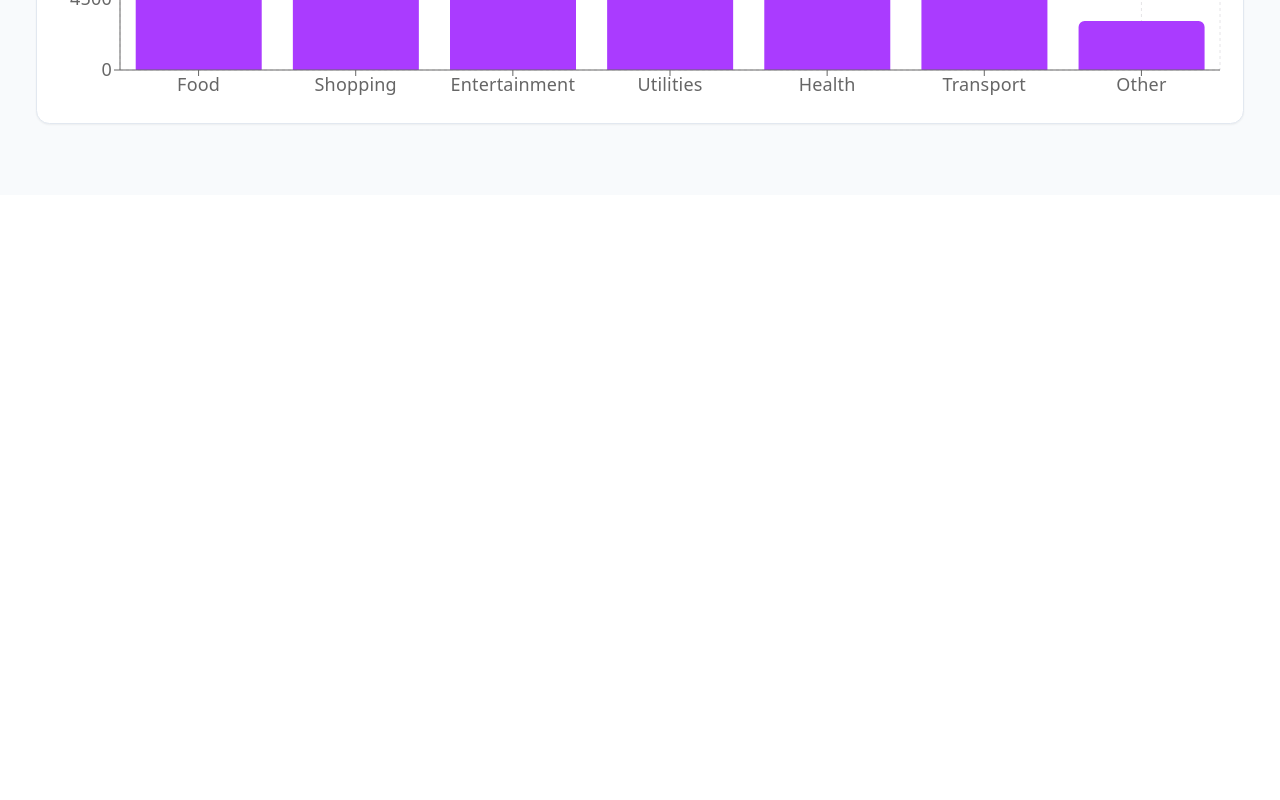
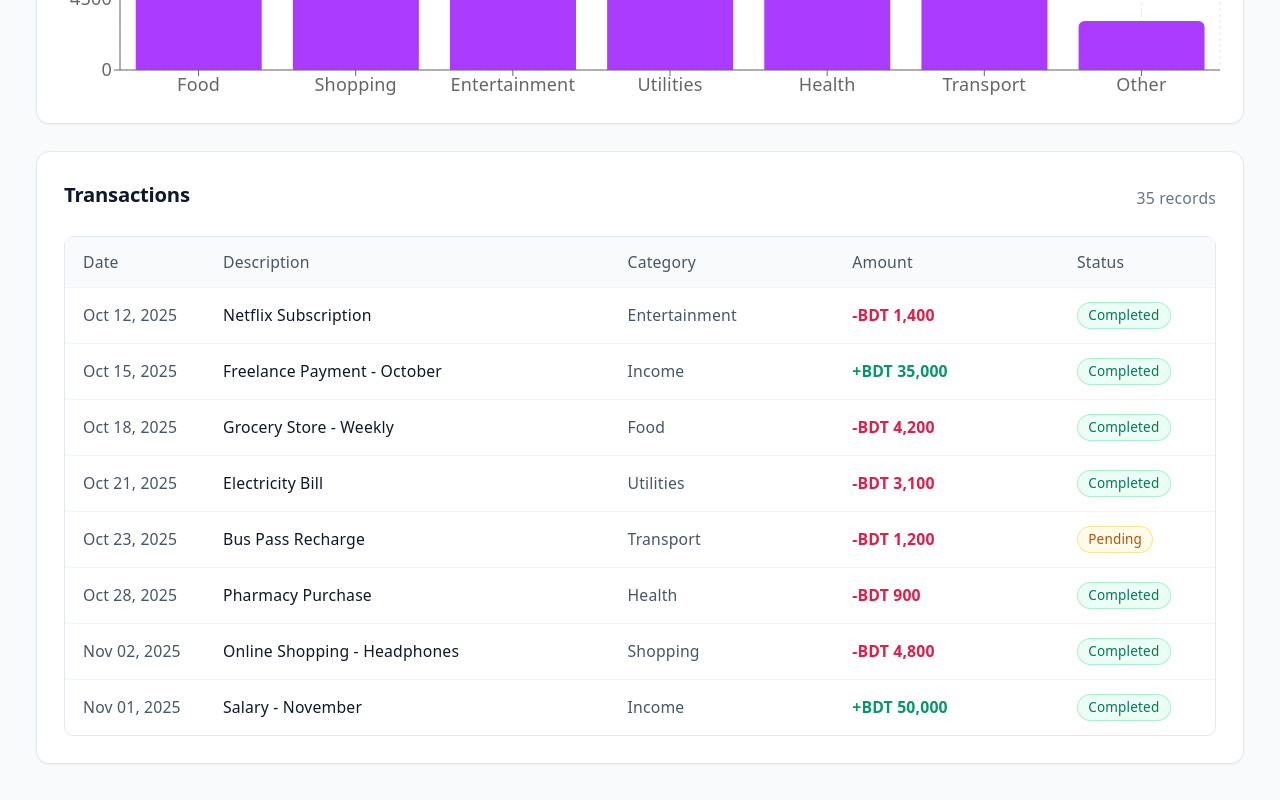
Before and after one commit to tanjil072/finflow-techcare, a React (Vite) app: page / in a window 1280 px wide. Shown: the part 605-1405 px from the top of the page. Before the commit the page ends 800 px from the top, so only its background shows below. Built offline with nearby package versions, Linux system fonts and the light colour scheme.

Commit message:
feat: added transaction summary

```diff
--- a/src/App.tsx
+++ b/src/App.tsx
@@ -1,4 +1,5 @@
 import { DashboardSummary } from "./components/DashboardSummary";
+import TransactionSummary from "./components/TransactionSummary";
 
 function App() {
   return (
@@ -6,6 +7,7 @@ function App() {
       <div className="mx-auto max-w-6xl">
         <div className="space-y-6">
           <DashboardSummary />
+          <TransactionSummary />
         </div>
       </div>
     </main>
--- /dev/null
+++ b/src/components/TransactionSummary.tsx
@@ -0,0 +1,117 @@
+import { useState } from "react";
+import { useTransactionStore } from "../store/transactionStore";
+import type { TransactionStatus } from "../types";
+import { formatCurrency, formatDate } from "../utils/formatters";
+
+const VIRTUAL_LIST_CONFIG = {
+  rowHeightPx: 56,
+  visibleRows: 8,
+  overscanRows: 5,
+} as const;
+
+const VIEWPORT_HEIGHT_PX =
+  VIRTUAL_LIST_CONFIG.rowHeightPx * VIRTUAL_LIST_CONFIG.visibleRows;
+
+const statusBadgeClasses: Record<TransactionStatus, string> = {
+  completed:
+    "bg-emerald-50 text-emerald-700 ring-1 ring-inset ring-emerald-200",
+  pending: "bg-amber-50 text-amber-700 ring-1 ring-inset ring-amber-200",
+  failed: "bg-rose-50 text-rose-700 ring-1 ring-inset ring-rose-200",
+};
+
+const TransactionSummary = () => {
+  const transactions = useTransactionStore((state) => state.transactions);
+  const [scrollTop, setScrollTop] = useState(0);
+
+  const totalRows = transactions.length;
+  const firstVisibleRowIndex = Math.floor(
+    scrollTop / VIRTUAL_LIST_CONFIG.rowHeightPx,
+  );
+
+  const startIndex = Math.max(
+    0,
+    firstVisibleRowIndex - VIRTUAL_LIST_CONFIG.overscanRows,
+  );
+
+  const endIndex = Math.min(
+    totalRows,
+    firstVisibleRowIndex +
+      VIRTUAL_LIST_CONFIG.visibleRows +
+      VIRTUAL_LIST_CONFIG.overscanRows,
+  );
+
+  const visibleTransactions = transactions.slice(startIndex, endIndex);
+  const topSpacerHeight = startIndex * VIRTUAL_LIST_CONFIG.rowHeightPx;
+  const bottomSpacerHeight =
+    (totalRows - endIndex) * VIRTUAL_LIST_CONFIG.rowHeightPx;
+
+  return (
+    <section className="rounded-xl border border-slate-200 bg-white p-4 shadow-sm sm:p-6">
+      <div className="mb-4 flex items-center justify-between">
+        <h2 className="text-lg font-semibold text-slate-900">Transactions</h2>
+        <p className="text-sm text-slate-500">{transactions.length} records</p>
+      </div>
+
+      <div className="overflow-x-auto">
+        <div className="min-w-[880px] rounded-lg border border-slate-200">
+          <div className="grid grid-cols-[140px_1.8fr_1fr_1fr_120px] bg-slate-50 px-4 py-3 text-left text-sm font-medium text-slate-600">
+            <span>Date</span>
+            <span>Description</span>
+            <span>Category</span>
+            <span>Amount</span>
+            <span>Status</span>
+          </div>
+
+          <div
+            className="overflow-y-auto"
+            style={{ height: `${VIEWPORT_HEIGHT_PX}px` }}
+            onScroll={(event) => setScrollTop(event.currentTarget.scrollTop)}
+          >
+            {topSpacerHeight > 0 && <div style={{ height: topSpacerHeight }} />}
+
+            {visibleTransactions.map((transaction) => (
+              <div
+                key={transaction.id}
+                className="grid grid-cols-[140px_1.8fr_1fr_1fr_120px] items-center border-t border-slate-100 px-4 text-sm hover:bg-slate-50"
+                style={{ height: `${VIRTUAL_LIST_CONFIG.rowHeightPx}px` }}
+              >
+                <span className="whitespace-nowrap text-slate-600">
+                  {formatDate(transaction.date)}
+                </span>
+                <span className="pr-4 font-medium text-slate-900">
+                  {transaction.description}
+                </span>
+                <span className="whitespace-nowrap text-slate-600">
+                  {transaction.category}
+                </span>
+                <span
+                  className={`whitespace-nowrap font-semibold ${
+                    transaction.type === "income"
+                      ? "text-emerald-600"
+                      : "text-rose-600"
+                  }`}
+                >
+                  {transaction.type === "income" ? "+" : "-"}
+                  {formatCurrency(transaction.amount)}
+                </span>
+                <span>
+                  <span
+                    className={`inline-flex rounded-full px-2.5 py-1 text-xs font-medium capitalize ${statusBadgeClasses[transaction.status]}`}
+                  >
+                    {transaction.status}
+                  </span>
+                </span>
+              </div>
+            ))}
+
+            {bottomSpacerHeight > 0 && (
+              <div style={{ height: bottomSpacerHeight }} />
+            )}
+          </div>
+        </div>
+      </div>
+    </section>
+  );
+};
+
+export default TransactionSummary;
```
